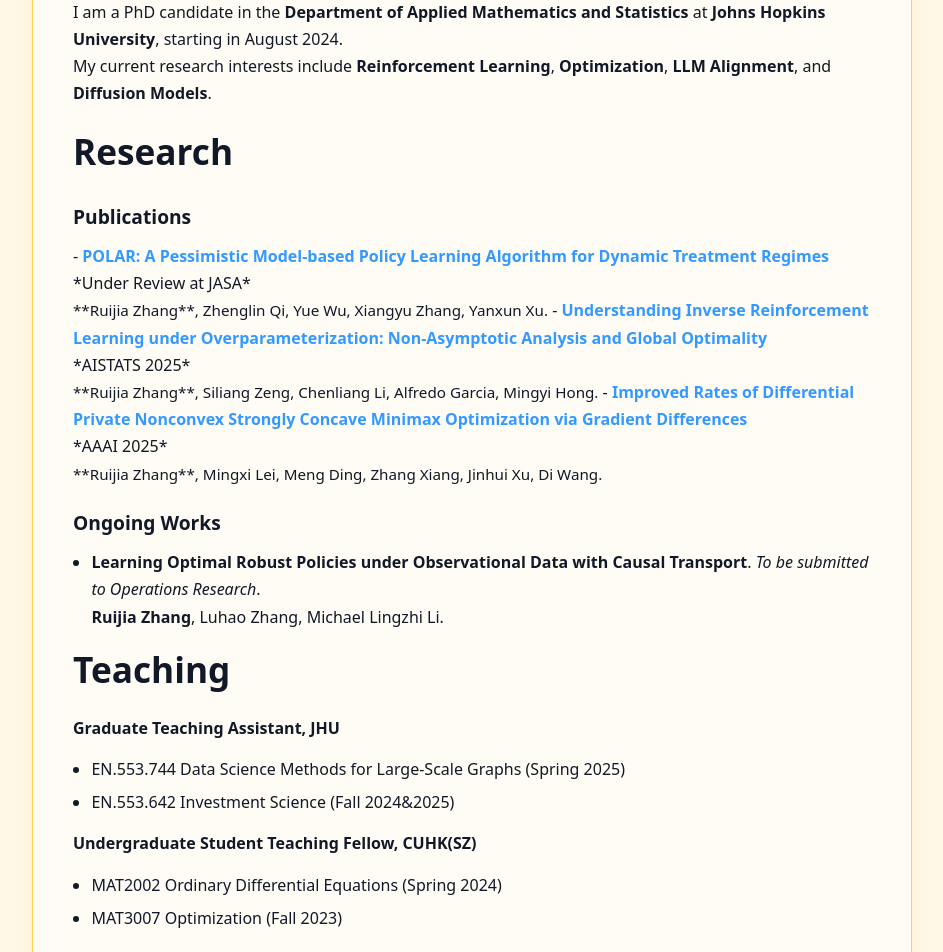
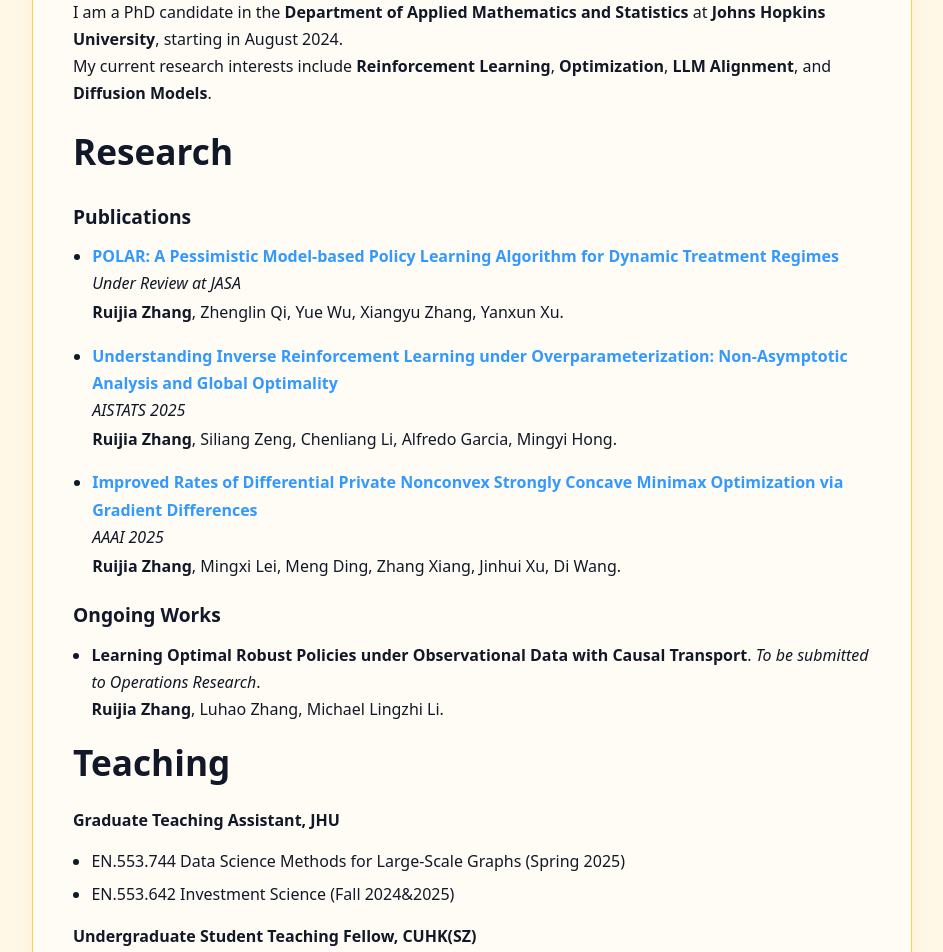
Before and after one commit to yayayida/yayayida.github.io, a Jekyll site: the page built from index.md, in a window 1280 px wide. Shown: the part 430-1382 px from the top of the page, without its empty margins (168-1111 px from the left). Built offline with Jekyll 4.4.1, drawn with Linux system fonts in a browser that asks for light colours; part of the change alters nothing that is shown.

Commit message:
Update index.md

```diff
--- a/index.md
+++ b/index.md
@@ -67,44 +67,48 @@ My current research interests include **Reinforcement Learning**, **Optimization
 ### Publications
 
 <style>
+  /* 只作用于 Publications */
   main .pubs a.pub-link,
-  main .pubs a.pub-link:visited {
-    color: #3399ff !important;          /* 更浅的蓝色 */
-    text-decoration: none !important;
-    font-weight: 700;
-    line-height: 1.6;
+  main .pubs a.pub-link:visited{
+    color:#3399ff !important;        /* 浅蓝 */
+    text-decoration:none !important;
+    font-weight:700;
   }
-  main .pubs a.pub-link:hover,
-  main .pubs a.pub-link:focus {
-    color: #0066cc !important;          /* 悬停时更深蓝 */
-    text-decoration: underline !important;
+  main .pubs a.pub-link:hover{
+    color:#0066cc !important;        /* 悬停稍深 */
+    text-decoration:underline !important;
   }
-  main .pubs .authors {
-    font-size: 0.95em;
-  }
+  main .pubs{ margin: 8px 0 0; padding-left: 1.2rem; }
+  main .pubs li{ margin: 0 0 16px 0; }
+  main .pubs .venue{ font-style: italic; }
+  main .pubs .authors{ display:block; margin-top:2px; }
 </style>
 
-<div class="pubs">
+<ul class="pubs">
+  <li>
+    <a class="pub-link" href="https://arxiv.org/abs/2506.20406">
+      POLAR: A Pessimistic Model-based Policy Learning Algorithm for Dynamic Treatment Regimes
+    </a><br>
+    <span class="venue">Under Review at JASA</span><br>
+    <span class="authors"><strong>Ruijia Zhang</strong>, Zhenglin Qi, Yue Wu, Xiangyu Zhang, Yanxun Xu.</span>
+  </li>
 
-- <a class="pub-link" href="https://arxiv.org/abs/2506.20406">
-    POLAR: A Pessimistic Model-based Policy Learning Algorithm for Dynamic Treatment Regimes
-  </a><br>
-  *Under Review at JASA*<br>
-  <span class="authors">**Ruijia Zhang**, Zhenglin Qi, Yue Wu, Xiangyu Zhang, Yanxun Xu.</span>
+  <li>
+    <a class="pub-link" href="https://arxiv.org/abs/2503.17865">
+      Understanding Inverse Reinforcement Learning under Overparameterization: Non-Asymptotic Analysis and Global Optimality
+    </a><br>
+    <span class="venue">AISTATS 2025</span><br>
+    <span class="authors"><strong>Ruijia Zhang</strong>, Siliang Zeng, Chenliang Li, Alfredo Garcia, Mingyi Hong.</span>
+  </li>
 
-- <a class="pub-link" href="https://arxiv.org/abs/2503.17865">
-    Understanding Inverse Reinforcement Learning under Overparameterization: Non-Asymptotic Analysis and Global Optimality
-  </a><br>
-  *AISTATS 2025*<br>
-  <span class="authors">**Ruijia Zhang**, Siliang Zeng, Chenliang Li, Alfredo Garcia, Mingyi Hong.</span>
-
-- <a class="pub-link" href="https://arxiv.org/abs/2503.18317">
-    Improved Rates of Differential Private Nonconvex Strongly Concave Minimax Optimization via Gradient Differences
-  </a><br>
-  *AAAI 2025*<br>
-  <span class="authors">**Ruijia Zhang**, Mingxi Lei, Meng Ding, Zhang Xiang, Jinhui Xu, Di Wang.</span>
-
-</div>
+  <li>
+    <a class="pub-link" href="https://arxiv.org/abs/2503.18317">
+      Improved Rates of Differential Private Nonconvex Strongly Concave Minimax Optimization via Gradient Differences
+    </a><br>
+    <span class="venue">AAAI 2025</span><br>
+    <span class="authors"><strong>Ruijia Zhang</strong>, Mingxi Lei, Meng Ding, Zhang Xiang, Jinhui Xu, Di Wang.</span>
+  </li>
+</ul>
 
 ### Ongoing Works
 - **Learning Optimal Robust Policies under Observational Data with Causal Transport**. *To be submitted to Operations Research*.
```
